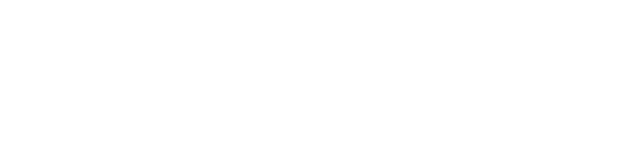
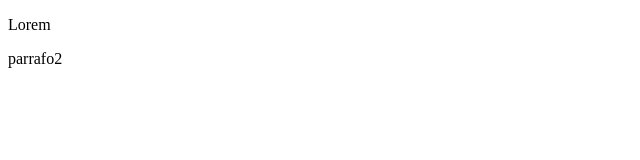
Before and after one commit to JeisonD91/GITDomingo, a plain HTML site: page index.html in a window 1280 px wide. Shown: the whole page, without its empty margins (0-640 px from the left). Drawn offline with Linux system fonts and the light colour scheme.

Commit message:
parrafo2

```diff
--- a/index.html
+++ b/index.html
@@ -6,6 +6,7 @@
     <title>Document</title>
 </head>
 <body>
-
+    <p>Lorem</p>
+    <p>parrafo2</p>
 </body>
 </html>
```
